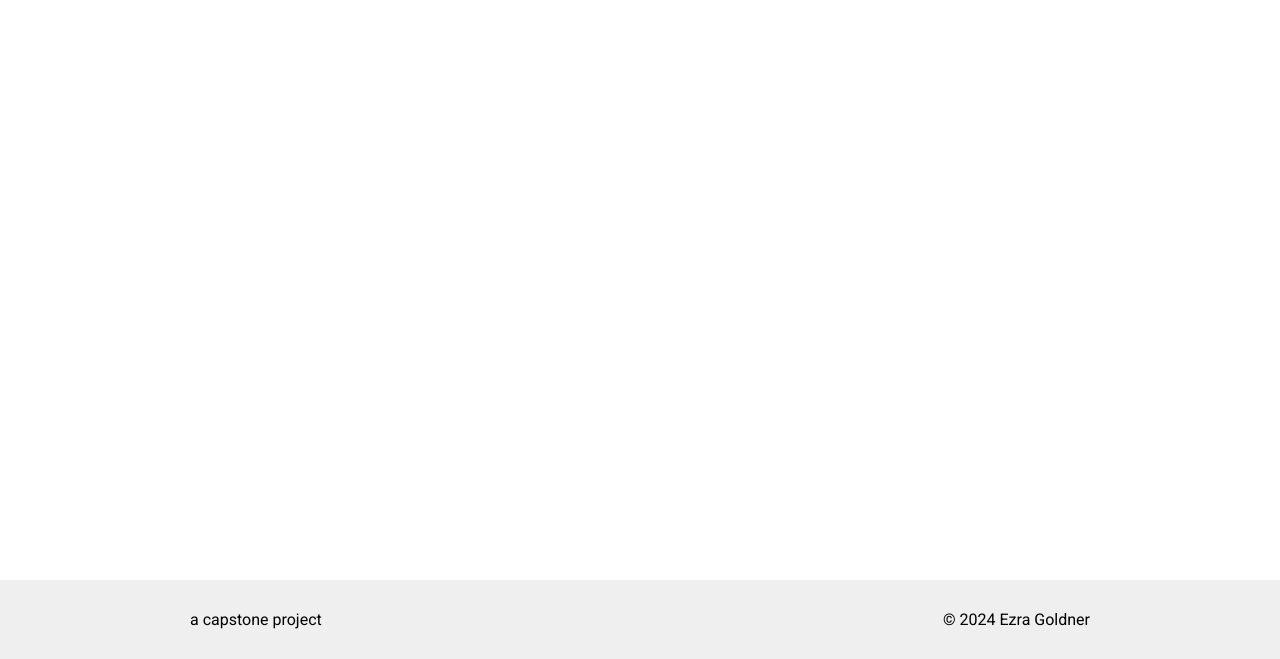
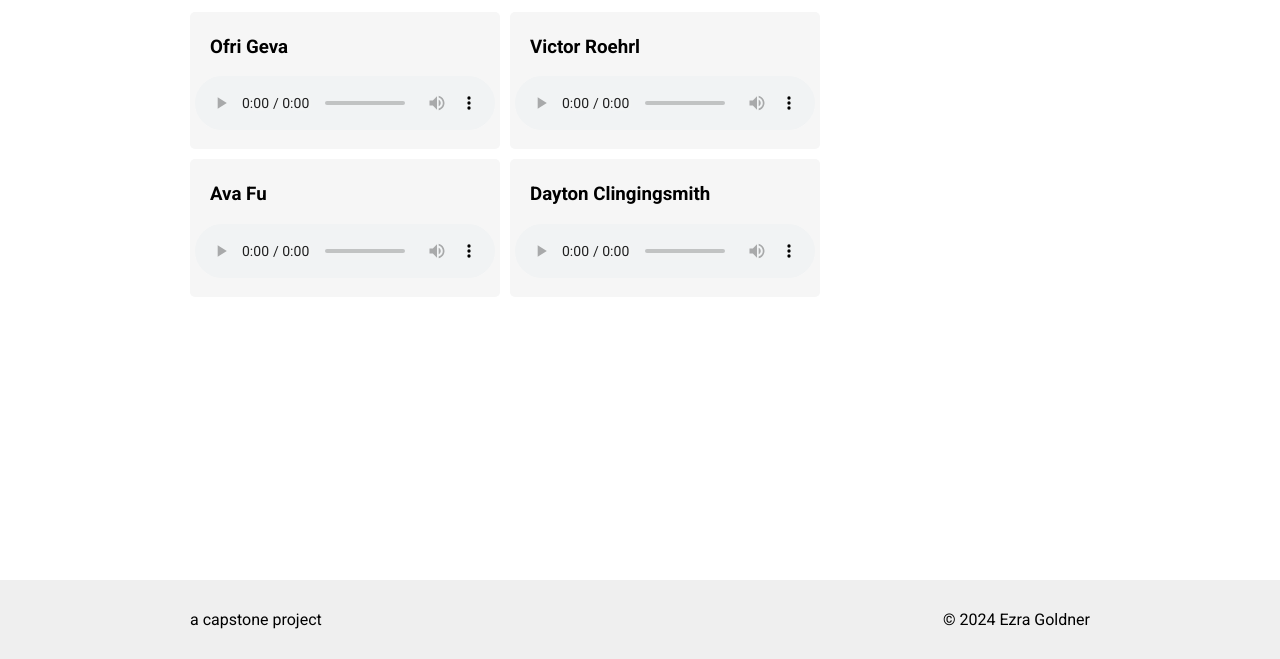
Before and after one commit to ezragol/capstone, a plain HTML site: page library.html in a window 1280 px wide. Shown: the part 141-800 px from the top of the page. Drawn offline with Linux system fonts and the light colour scheme.

Commit message:
starting to add recordings to library

```diff
--- a/library.html
+++ b/library.html
@@ -24,6 +24,24 @@
         <main>
             <div id="main">
                 <h1 class="title">Library</h1>
+                <div id="shelf">
+                    <div class="recording">
+                        <h3>Ofri Geva</h3>
+                        <audio controls src="./recordings/Ofri Geva.m4a">Your browser does not support the audio element.</audio>
+                    </div>
+                    <div class="recording">
+                        <h3>Victor Roehrl</h3>
+                        <audio controls src="./recordings/Ofri Geva.m4a"></audio>
+                    </div>
+                    <div class="recording">
+                        <h3>Ava Fu</h3>
+                        <audio controls src="./recordings/Ofri Geva.m4a"></audio>
+                    </div>
+                    <div class="recording">
+                        <h3>Dayton Clingingsmith</h3>
+                        <audio controls src="./recordings/Ofri Geva.m4a"></audio>
+                    </div>
+                </div>
             </div>
         </main>
         <footer>
@@ -44,6 +62,7 @@
             }
         }
     </script>
+    <script src="./main.js"></script>
 </body>
 
 </html>
--- /dev/null
+++ b/main.js
@@ -0,0 +1 @@
+// audio redo...
--- a/style.css
+++ b/style.css
@@ -1,6 +1,8 @@
 :root {
     --footer-bg: #efefef;
     --navbar-bg: #d9ebf8;
+    --recording-bg: #f6f6f6;
+    --recording-hover: #717171;
 }
 
 body {
@@ -104,3 +106,50 @@ a::after {
 a:hover::after {
     width: 100%;
 }
+
+#shelf {
+    display: flex;
+    flex-direction: row;
+    flex-wrap: wrap;
+    gap: 10px;
+    margin-top: 25px;
+}
+
+.recording {
+    max-width: 80vw;
+    padding: 5px;
+    background-color: var(--recording-bg);
+    transition: transform 0.25s, box-shadow 0.25s;
+    box-shadow: 0 0 0 0 var(--recording-hover);
+    transform: translate(0, 0);
+    border-radius: 5px;
+}
+
+.recording > h3 {
+    padding-left: 15px;
+}
+
+.recording::after {
+    content: '';
+    display: block;
+    position: relative;
+    top: 30px;
+    width: 0;
+    left: -20px;
+    height: 10px;
+    background-color: transparent;
+}
+
+.recording:hover::after, .recording::after:hover {
+    pointer-events: none;
+}
+
+.recording:hover::after {
+    width: calc(100% + 40px);
+}
+
+.recording:hover {
+    box-shadow: 0 0 5px 0 var(--recording-hover);
+    transform: translate(0, -5px);
+    cursor: pointer;
+}
```
Also changed, not shown: 4 other files.
